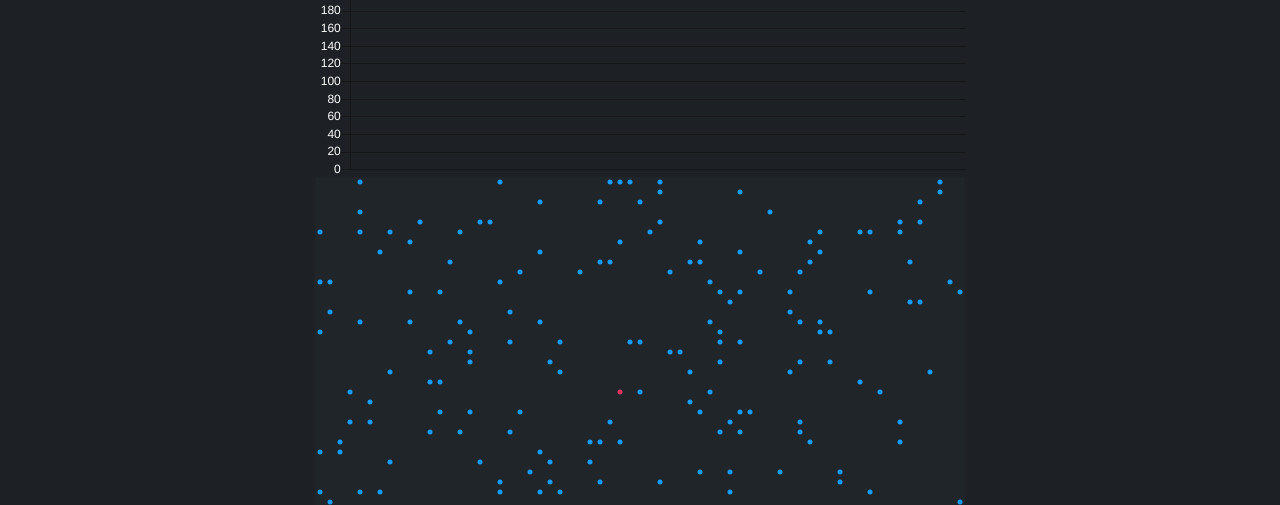
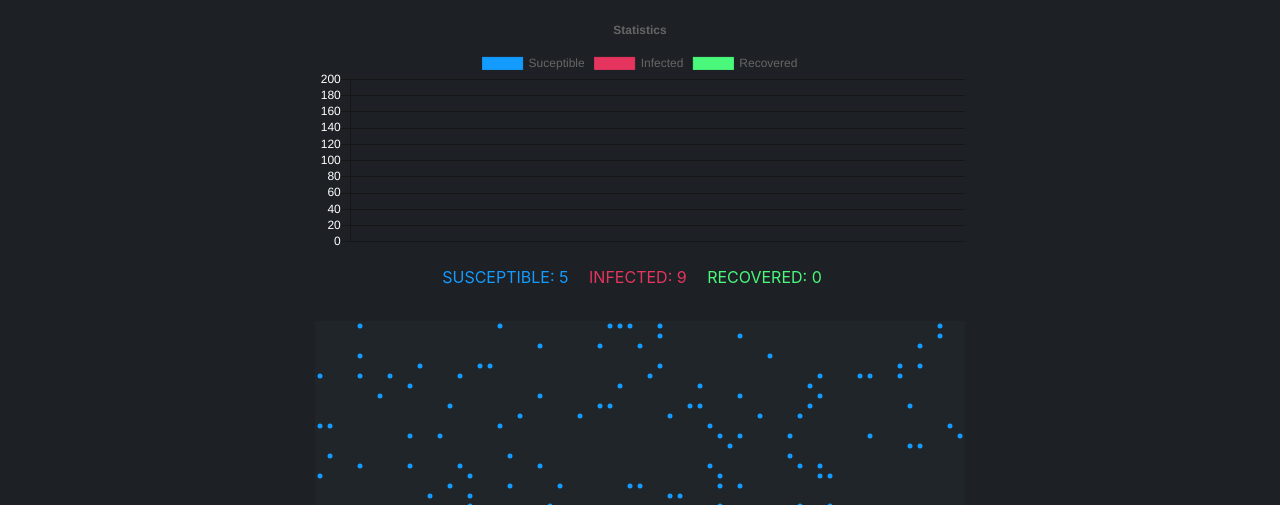
Before and after one commit to freshfish70/covid-simulation, a website built with webpack: page src/index.html in a window 1280 px wide. Shown: the part 639-1144 px from the top of the page. Built offline with nearby package versions, Linux system fonts and the light colour scheme.

Commit message:
Add style for stats

```diff
--- a/src/css/style.css
+++ b/src/css/style.css
@@ -15,11 +15,39 @@ h1 {
 	align-items: center;
 }
 
+.susceptible-color {
+	color: #139bff;
+}
+
+.infected-color {
+	color: #e5345e;
+}
+
+.recovered-color {
+	color: #4af87b;
+}
+
+.dead-color {
+	color: #9c00ff;
+}
+
 .container section {
 	flex: 0 0 auto;
 }
 
 #statistics-container {
 	width: 650px;
-	height: 250px;
 }
+
+.inline-block-list {
+	padding: 0;
+}
+
+.inline-block-list li {
+	display: inline-block;
+	padding: 1rem 1rem 1rem 0;
+}
+
+.uppercase {
+	text-transform: uppercase;
+}
--- a/src/index.html
+++ b/src/index.html
@@ -81,9 +81,19 @@
 				<button id="restart-game">Restart</button>
 			</section>
 			<section id="statistics-container">
+				<h2>Free for all</h2>
+				<p>Every person can move freely and no one is in quarantine.</p>
 				<canvas id="statistics-chart"></canvas>
 			</section>
-			<section id="simulator-container"></section>
+			<section id="simulator-container">
+				<div class="text-center">
+					<ul class="uppercase inline-block-list">
+						<li class="susceptible-color">Susceptible: 5</li>
+						<li class="infected-color">Infected: 9</li>
+						<li class="recovered-color">Recovered: 0</li>
+					</ul>
+				</div>
+			</section>
 		</main>
 
 		<footer class="footer">Created by Christoffer A Træen - 2020</footer>
```
